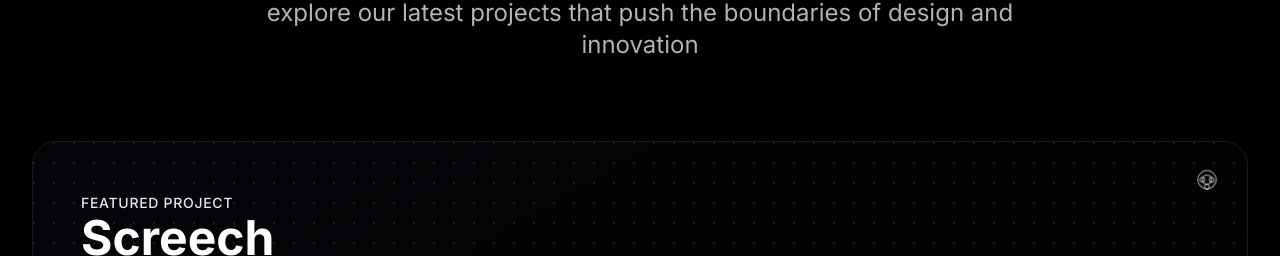
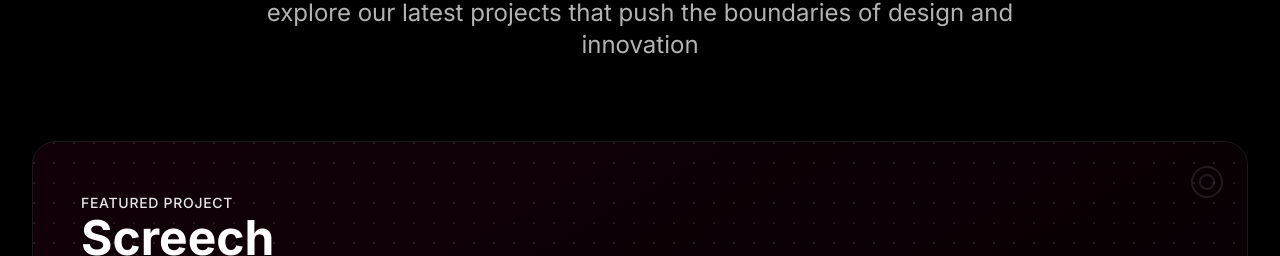
Before and after one commit to stilwellc/Mobi, a Next.js app: page / in a window 1280 px wide. Shown: the part 1131-1387 px from the top of the page. Built offline with nearby package versions, Linux system fonts and the light colour scheme; a web font is replaced by a local one.

Commit message:
Update to deeper burgundy and standardize featured project colors

```diff
--- a/app/page.tsx
+++ b/app/page.tsx
@@ -73,7 +73,7 @@ export default function Home() {
           <div className="grid grid-cols-1 md:grid-cols-4 gap-3 sm:gap-4 md:gap-8 px-2">
             <div className="group relative">
               <Link href="/physical" className="block">
-                <div className="relative aspect-[6/1] md:aspect-square rounded-xl sm:rounded-2xl overflow-hidden bg-mobi-burgundy/90">
+                <div className="relative aspect-[6/1] md:aspect-square rounded-xl sm:rounded-2xl overflow-hidden bg-mobi-burgundy">
                   <div className="absolute inset-0" style={{
                     backgroundImage: `radial-gradient(circle at 1px 1px, rgba(237,232,208,0.1) 1px, transparent 0)`,
                     backgroundSize: '20px 20px'
@@ -91,7 +91,7 @@ export default function Home() {
 
             <div className="group relative">
               <Link href="/digital" className="block">
-                <div className="relative aspect-[6/1] md:aspect-square rounded-xl sm:rounded-2xl overflow-hidden bg-mobi-burgundy/90">
+                <div className="relative aspect-[6/1] md:aspect-square rounded-xl sm:rounded-2xl overflow-hidden bg-mobi-burgundy">
                   <div className="absolute inset-0" style={{
                     backgroundImage: `radial-gradient(circle at 1px 1px, rgba(237,232,208,0.1) 1px, transparent 0)`,
                     backgroundSize: '20px 20px'
@@ -109,7 +109,7 @@ export default function Home() {
 
             <div className="group relative">
               <Link href="/social" className="block">
-                <div className="relative aspect-[6/1] md:aspect-square rounded-xl sm:rounded-2xl overflow-hidden bg-mobi-burgundy/90">
+                <div className="relative aspect-[6/1] md:aspect-square rounded-xl sm:rounded-2xl overflow-hidden bg-mobi-burgundy">
                   <div className="absolute inset-0" style={{
                     backgroundImage: `radial-gradient(circle at 1px 1px, rgba(237,232,208,0.1) 1px, transparent 0)`,
                     backgroundSize: '20px 20px'
@@ -127,7 +127,7 @@ export default function Home() {
 
             <div className="group relative">
               <Link href="/store" className="block">
-                <div className="relative aspect-[6/1] md:aspect-square rounded-xl sm:rounded-2xl overflow-hidden bg-mobi-burgundy/90">
+                <div className="relative aspect-[6/1] md:aspect-square rounded-xl sm:rounded-2xl overflow-hidden bg-mobi-burgundy">
                   <div className="absolute inset-0" style={{
                     backgroundImage: `radial-gradient(circle at 1px 1px, rgba(237,232,208,0.1) 1px, transparent 0)`,
                     backgroundSize: '20px 20px'
@@ -178,20 +178,14 @@ export default function Home() {
             <div className="group relative">
               <Link href="/digital/screech">
                 <div className="relative aspect-[16/9] rounded-3xl overflow-hidden border border-white/10">
-                  <div className="absolute inset-0 bg-gradient-to-br from-gray-900/20 to-black/80" />
+                  <div className="absolute inset-0 bg-gradient-to-br from-mobi-burgundy/20 to-black/80" />
                   <div className="absolute inset-0" style={{
                     backgroundImage: `radial-gradient(circle at 1px 1px, rgba(255,255,255,0.1) 1px, transparent 0)`,
                     backgroundSize: '20px 20px'
                   }} />
                   <div className="absolute top-6 right-6">
-                    <div className="w-8 h-8 flex items-center justify-center">
-                      <svg className="w-7 h-7 text-white/40" viewBox="0 0 24 24" fill="none" stroke="currentColor" strokeWidth="1.5">
-                        <path d="M12 2C8 2 4 6 4 10c0 4 4 8 8 8s8-4 8-8c0-4-4-8-8-8z" />
-                        <path d="M12 6c-2 0-4 2-4 4s2 4 4 4 4-2 4-4-2-4-4-4z" />
-                        <path d="M12 14c-1 0-2 1-2 2s1 2 2 2 2-1 2-2-1-2-2-2z" />
-                        <path d="M8 8c-1 0-2 1-2 2s1 2 2 2 2-1 2-2-1-2-2-2z" />
-                        <path d="M16 8c-1 0-2 1-2 2s1 2 2 2 2-1 2-2-1-2-2-2z" />
-                      </svg>
+                    <div className="w-8 h-8 border-2 border-white/10 rounded-full flex items-center justify-center">
+                      <div className="w-4 h-4 border-2 border-white/10 rounded-full" />
                     </div>
                   </div>
                   <div className="absolute inset-0 p-12 sm:p-12 p-6">
```
